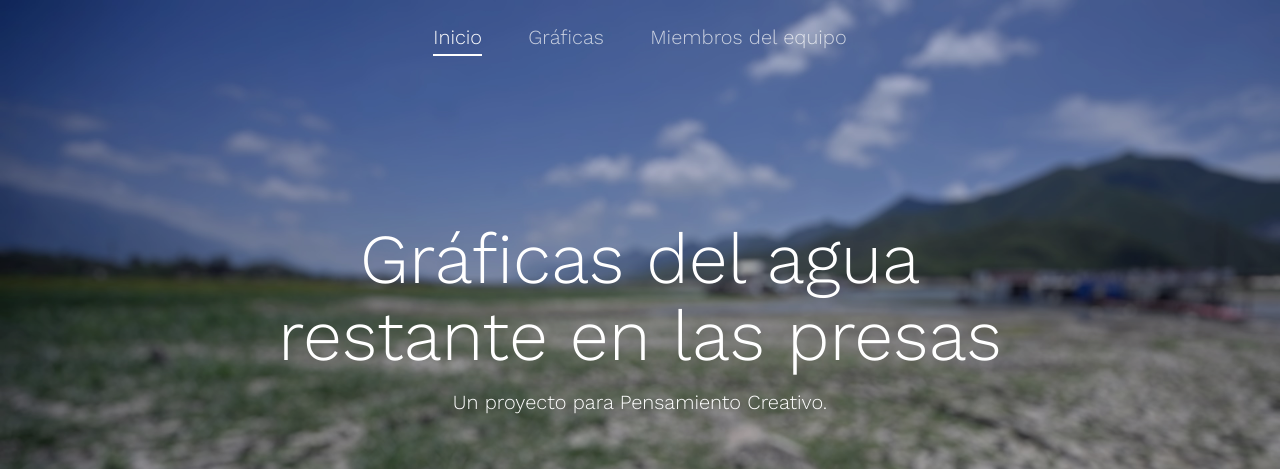
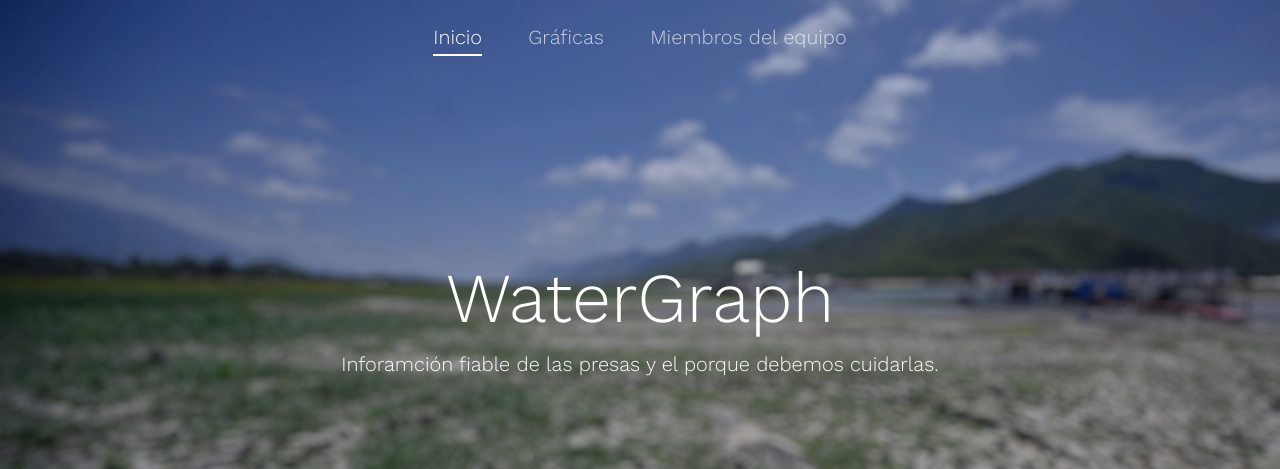
Before and after one commit to JosueRug/WaterGraph, a plain HTML site: page index.html in a window 1280 px wide. Shown: the top 469 px of the page. Drawn offline with nearby package versions, Linux system fonts and the light colour scheme; files whose address does not match are found by name.

Commit message:
Cambio de prueba

```diff
--- a/index.html
+++ b/index.html
@@ -52,8 +52,8 @@
 				<div class="row">
 					<div class="col-md-8 col-md-offset-2 col-sm-12 col-sm-offset-0 col-xs-12 col-xs-offset-0 text-center fh5co-table">
 						<div class="fh5co-intro fh5co-table-cell">
-							<h1 class="text-center">Gráficas del agua restante en las presas</h1>
-							<p>Un proyecto para Pensamiento Creativo.</p>
+							<h1 class="text-center">WaterGraph</h1>
+							<p>Inforamción fiable de las presas y el porque debemos cuidarlas.</p>
 						</div>
 					</div>
 				</div>
```
